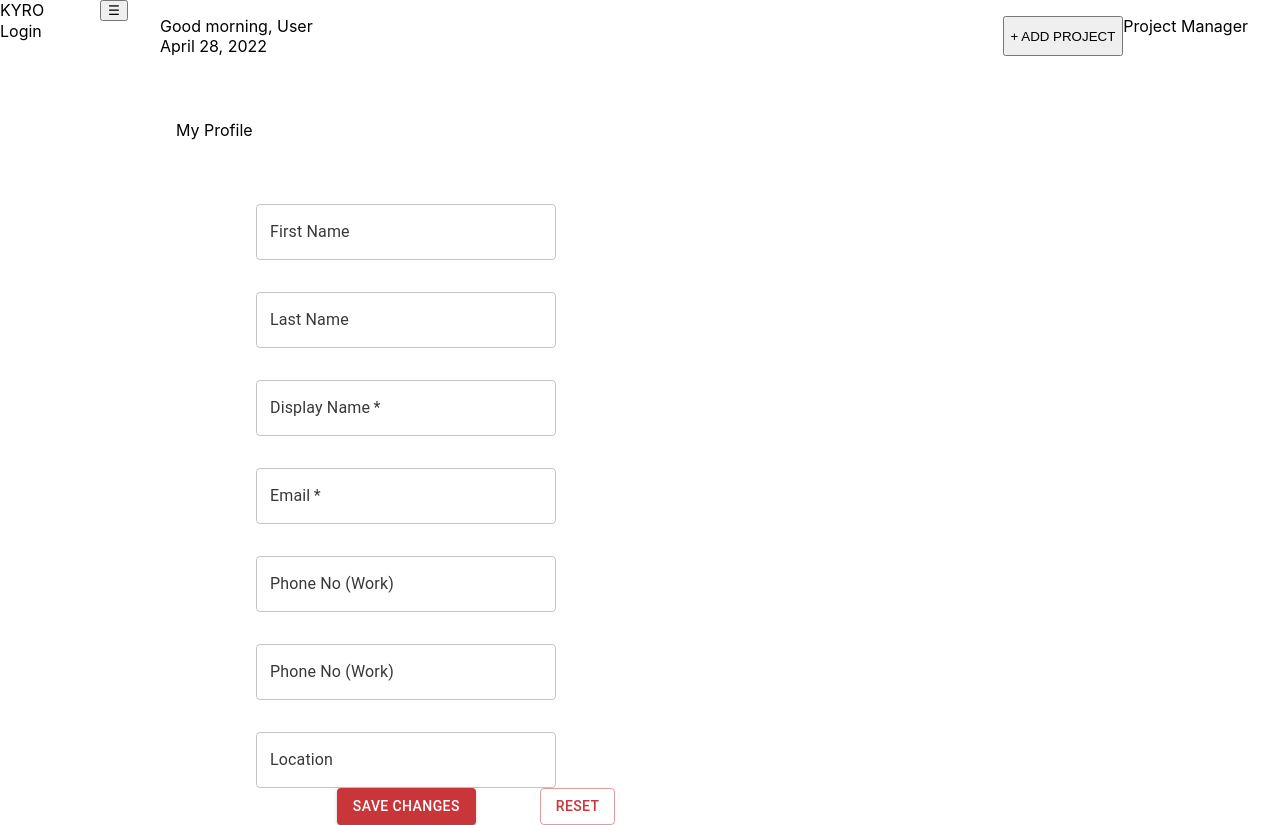
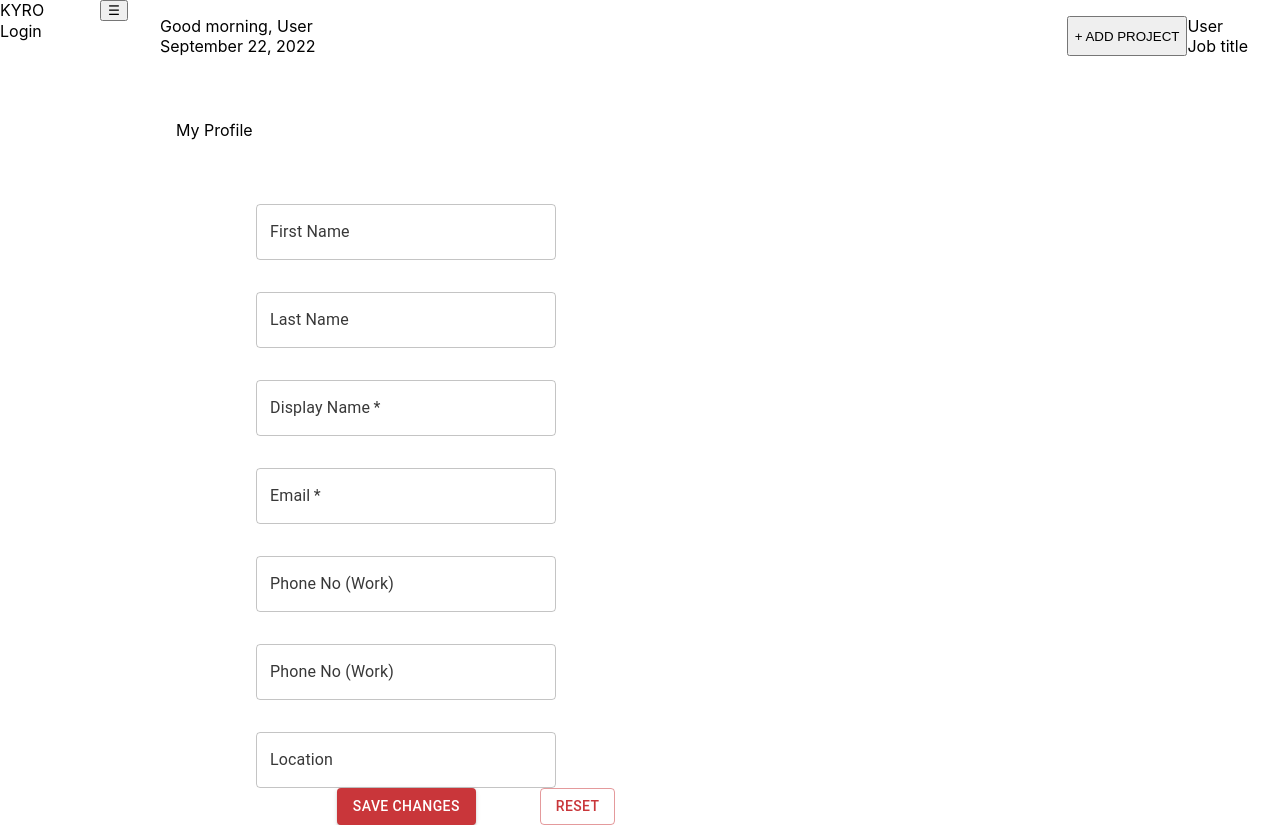
Before and after one commit to shahul01/kriyators-form-demo, a Next.js app in the folder frontend/: page /account/details in a window 1280 px wide. Built offline with nearby package versions, Linux system fonts and the light colour scheme; no server answers.

Commit message:
fix:fe: made some topbar and sidebar values dynamic

```diff
--- a/frontend/components/Layout/Layout.tsx
+++ b/frontend/components/Layout/Layout.tsx
@@ -14,11 +14,11 @@ const Layout: FC<ILayoutProps> = (props) => {
   return (
     <div className={styles['layout-container']}>
       <Sidebar
-        fetchedUserData={fetchedUserData}
+        fetchedUserData={fetchedUserData || []}
       />
       <div className={styles['main']}>
         <Topbar
-          fetchedUserData={fetchedUserData}
+          fetchedUserData={fetchedUserData || []}
         />
         <div className={styles['content']}>
           {props.children}
--- a/frontend/components/Topbar/Topbar.tsx
+++ b/frontend/components/Topbar/Topbar.tsx
@@ -1,25 +1,33 @@
 import { FC, useEffect, useState } from 'react';
-import { IFormAccDetails } from '../../types/global';
+import { IAccDetails } from '../../types/global';
 import styles from './Topbar.module.css';
 
 interface ITopbarProps {
-  fetchedUserData: IFormAccDetails[];
+  fetchedUserData: IAccDetails[];
 }
 
 const Topbar: FC<ITopbarProps> = (props) => {
-  const firstName = props?.fetchedUserData?.[0]?.firstName;
+  const today = new Intl.DateTimeFormat(
+    'en-US', {dateStyle: 'long'}
+  ).format(new Date());
+  const userData = props?.fetchedUserData?.[0];
+
+  function handleAddProject(userName:string) {
+    console.log('userName', userName);
+    // COMMT: To create project by following userName
+  };
 
   return (
     <div className={styles['topbar-container']}>
       <div className={styles['greet-today']}>
-        <p>Good morning, {firstName || 'User'}</p>
-        <p>April 28, 2022</p>
+        <p>Good morning, {userData?.firstName || 'User'}</p>
+        <p>{today}</p>
       </div>
       <div className={styles['btn-dropdown-container']}>
-        <button>+ ADD PROJECT</button>
+        <button onClick={() => handleAddProject(userData?.userName)}>+ ADD PROJECT</button>
         <div className={styles['user-dropdown']}>
-          <p>{firstName}</p>
-          <p>Project Manager</p>
+          <p>{userData?.firstName || 'User'}</p>
+          <p>{userData?.jobTitle || 'Job title'}</p>
         </div>
       </div>
     </div>
--- a/frontend/features/services/accDetails.ts
+++ b/frontend/features/services/accDetails.ts
@@ -1,12 +1,12 @@
 import { createApi, fetchBaseQuery } from '@reduxjs/toolkit/query/react';
-import { IFormAccDetails } from '../../types/global';
+import { IFormAccDetails, IAccDetails } from '../../types/global';
 
 export const accDetailsApi = createApi({
   baseQuery: fetchBaseQuery({
     baseUrl: 'http://localhost:8000/users'
   }),
   endpoints: (builder) => ({
-    getAccDetails: builder.query<IFormAccDetails[], void>({
+    getAccDetails: builder.query<IAccDetails[], void>({
       query: ()  => '/'
     }),
     updateAccDetails: builder.mutation<IFormAccDetails, {[key:string]:string}>({
--- a/frontend/types/global.ts
+++ b/frontend/types/global.ts
@@ -9,3 +9,8 @@ export interface IFormAccDetails {
   phoneNo2: string;
   location: string;
 }
+
+export interface IAccDetails extends IFormAccDetails {
+  jobTitle: string;
+  userName: string;
+}
```
